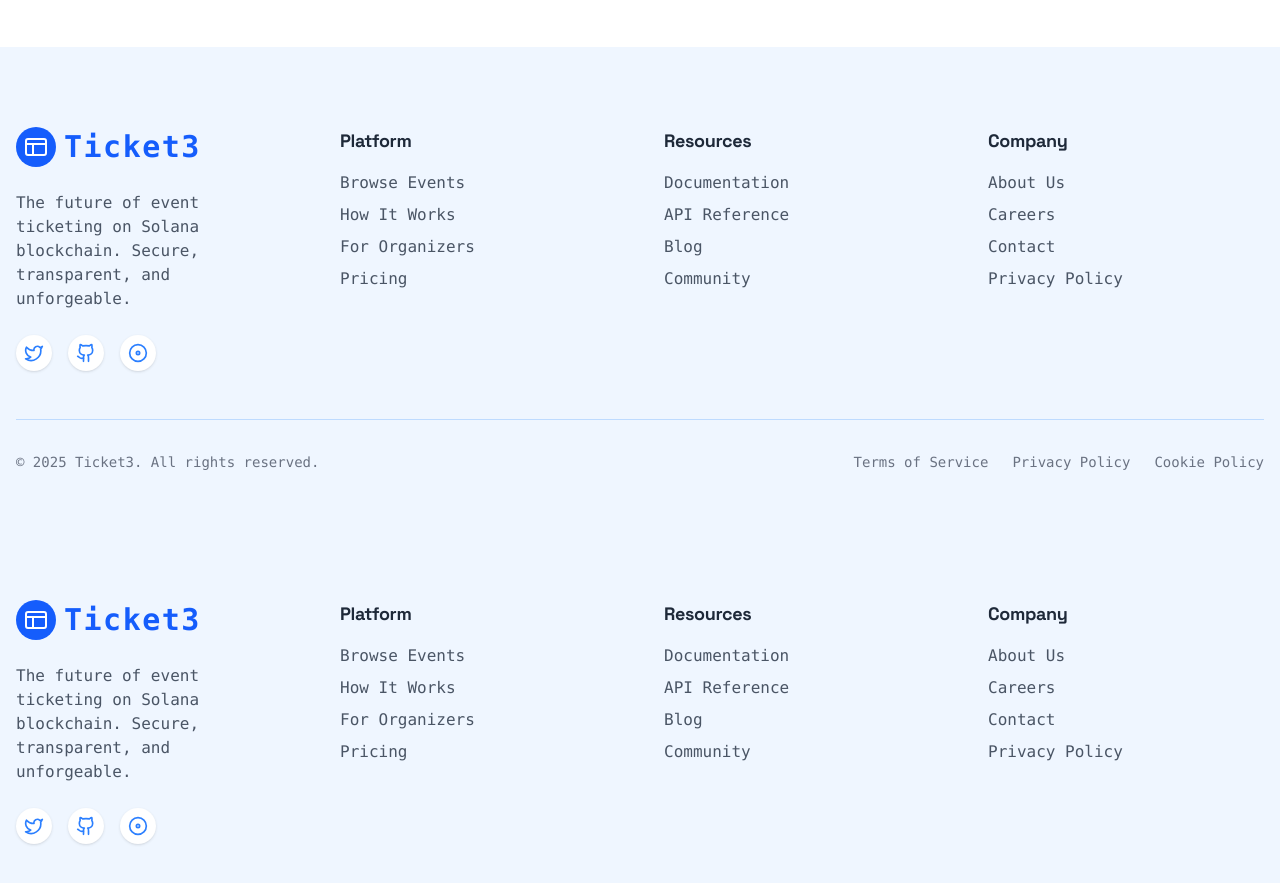
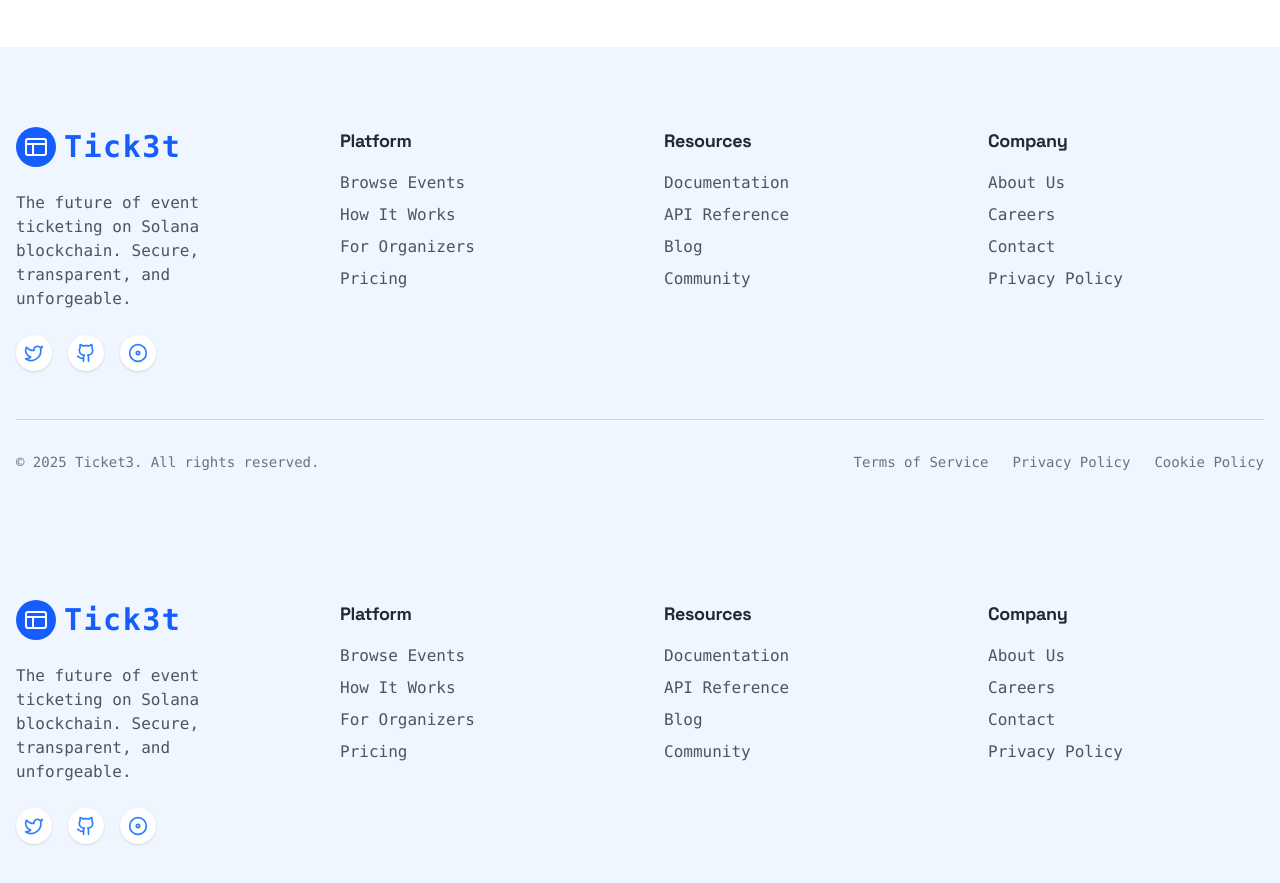
Before and after one commit to Tick3tevents/TicketsEvent, a React (Vite) app: page /tickets in a window 1280 px wide. Shown: the part 2880-3763 px from the top of the page. Built offline with nearby package versions, Linux system fonts and the light colour scheme.

Commit message:
Update Footer.tsx

```diff
--- a/src/components/Footer.tsx
+++ b/src/components/Footer.tsx
@@ -21,7 +21,7 @@
                     <path d="M9 20V9" stroke="white" strokeWidth="2" strokeLinecap="round" strokeLinejoin="round" />
                   </svg>
                 </div>
-                <span className="ml-2 text-3xl font-bold tracking-wider text-blue-600">Ticket3</span>
+                <span className="ml-2 text-3xl font-bold tracking-wider text-blue-600">Tick3t</span>
               </div>
               <p className="text-gray-600 mb-6">
                 The future of event ticketing on Solana blockchain. Secure, transparent, and unforgeable.
```
